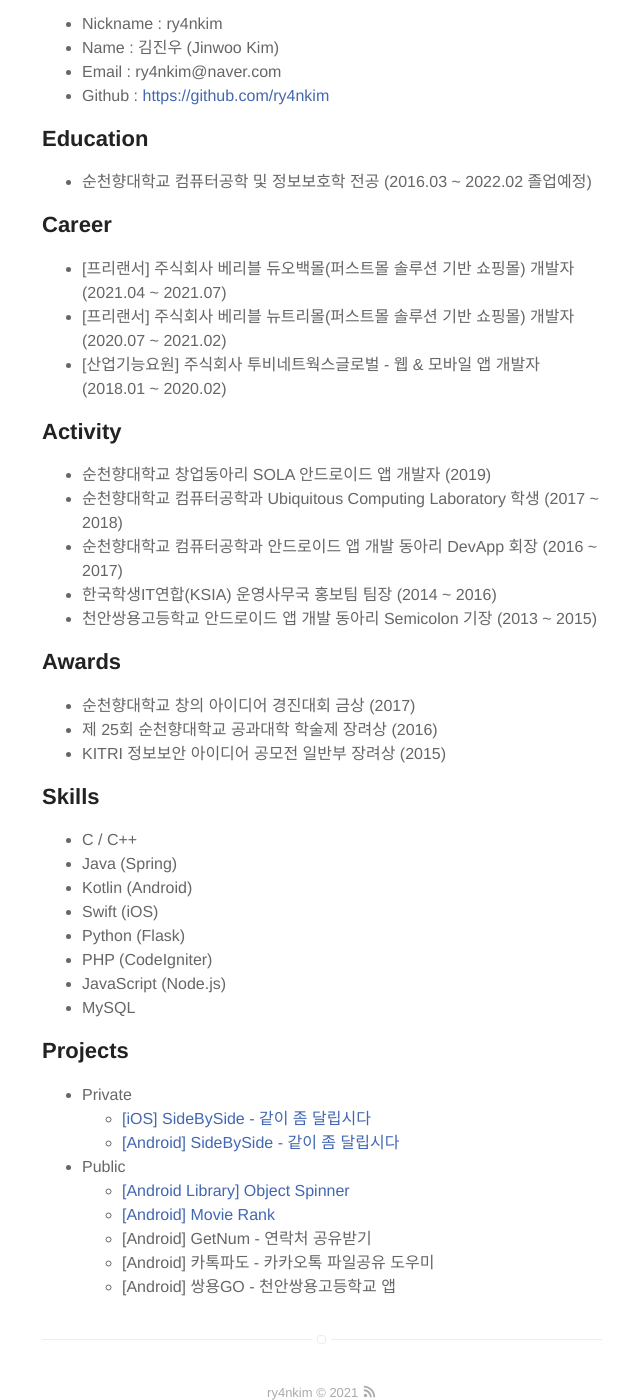
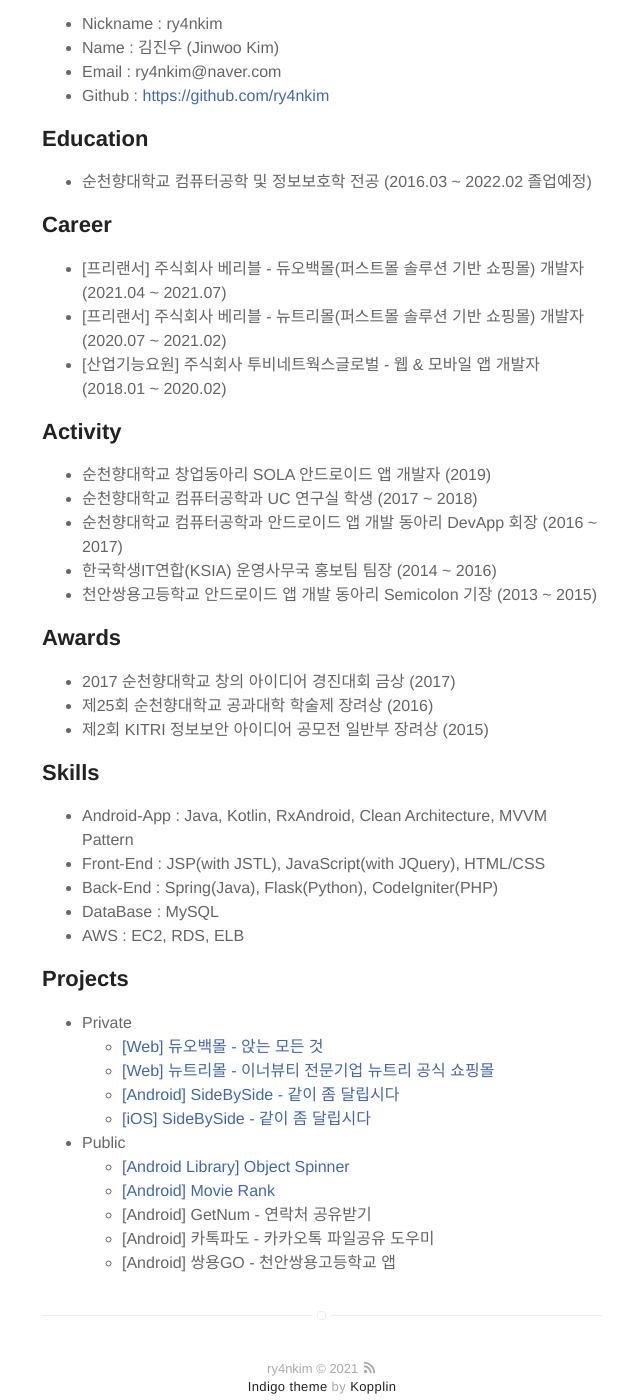
Before and after one commit to ry4nkim/ry4nkim.github.io, a Jekyll site: the page built from about.md, in a window 1280 px wide and 1400 px high, scrolled down 537 px. Shown: the whole window, without its empty margins (318-958 px from the left). Built offline with Jekyll 4.4.1, drawn with Linux system fonts in a browser that asks for light colours.

Commit message:
211121. ry4nkim. Update About

```diff
--- a/about.md
+++ b/about.md
@@ -18,15 +18,15 @@
 
 <h2>Career</h2>
 <ul>
-  <li>[프리랜서] 주식회사 베리블 듀오백몰(퍼스트몰 솔루션 기반 쇼핑몰) 개발자 (2021.04 ~ 2021.07)</li>
-  <li>[프리랜서] 주식회사 베리블 뉴트리몰(퍼스트몰 솔루션 기반 쇼핑몰) 개발자 (2020.07 ~ 2021.02)</li>
-  <li>[산업기능요원] 주식회사 투비네트웍스글로벌 - 웹 & 모바일 앱 개발자 (2018.01 ~ 2020.02)</li>
+  <li>[프리랜서] 주식회사 베리블 - 듀오백몰(퍼스트몰 솔루션 기반 쇼핑몰) 개발자<br/>(2021.04 ~ 2021.07)</li>
+  <li>[프리랜서] 주식회사 베리블 - 뉴트리몰(퍼스트몰 솔루션 기반 쇼핑몰) 개발자<br/>(2020.07 ~ 2021.02)</li>
+  <li>[산업기능요원] 주식회사 투비네트웍스글로벌 - 웹 & 모바일 앱 개발자<br/>(2018.01 ~ 2020.02)</li>
 </ul>
 
 <h2>Activity</h2>
 <ul>
   <li>순천향대학교 창업동아리 SOLA 안드로이드 앱 개발자 (2019)</li>
-  <li>순천향대학교 컴퓨터공학과 Ubiquitous Computing Laboratory 학생 (2017 ~ 2018)</li>
+  <li>순천향대학교 컴퓨터공학과 UC 연구실 학생 (2017 ~ 2018)</li>
   <li>순천향대학교 컴퓨터공학과 안드로이드 앱 개발 동아리 DevApp 회장 (2016 ~ 2017)</li>
   <li>한국학생IT연합(KSIA) 운영사무국 홍보팀 팀장 (2014 ~ 2016)</li>
   <li>천안쌍용고등학교 안드로이드 앱 개발 동아리 Semicolon 기장 (2013 ~ 2015)</li>
@@ -34,21 +34,18 @@
 
 <h2>Awards</h2>
 <ul>
-  <li>순천향대학교 창의 아이디어 경진대회 금상 (2017)</li>
-  <li>제 25회 순천향대학교 공과대학 학술제 장려상 (2016)</li>
-  <li>KITRI 정보보안 아이디어 공모전 일반부 장려상 (2015)</li>
+  <li>2017 순천향대학교 창의 아이디어 경진대회 금상 (2017)</li>
+  <li>제25회 순천향대학교 공과대학 학술제 장려상 (2016)</li>
+  <li>제2회 KITRI 정보보안 아이디어 공모전 일반부 장려상 (2015)</li>
 </ul>
 
 <h2>Skills</h2>
 <ul class="skill-list">
-  <li>C / C++</li>
-  <li>Java (Spring)</li>
-  <li>Kotlin (Android)</li>
-  <li>Swift (iOS)</li>
-  <li>Python (Flask)</li>
-  <li>PHP (CodeIgniter)</li>
-  <li>JavaScript (Node.js)</li>
-  <li>MySQL</li>
+  <li>Android-App : Java, Kotlin, RxAndroid, Clean Architecture, MVVM Pattern</li>
+  <li>Front-End : JSP(with JSTL), JavaScript(with JQuery), HTML/CSS</li>
+  <li>Back-End : Spring(Java), Flask(Python), CodeIgniter(PHP)</li>
+  <li>DataBase : MySQL</li>
+  <li>AWS : EC2, RDS, ELB</li>
 </ul>
 
 <h2>Projects</h2>
@@ -56,10 +53,16 @@
   <li>Private</li>
   <ul>
     <li>
-      <a href="https://itunes.apple.com/kr/app/id1398166366" style="text-decoration: none;" onmouseover="this.style.textDecoration='underline';" onmouseout="this.style.textDecoration='none';">[iOS] SideBySide - 같이 좀 달립시다</a>
+      <a href="https://www.duoback.co.kr" style="text-decoration: none;" onmouseover="this.style.textDecoration='underline';" onmouseout="this.style.textDecoration='none';">[Web] 듀오백몰 - 앉는 모든 것</a>
+    </li>
+    <li>
+      <a href="https://www.newtreemall.co.kr" style="text-decoration: none;" onmouseover="this.style.textDecoration='underline';" onmouseout="this.style.textDecoration='none';">[Web] 뉴트리몰 - 이너뷰티 전문기업 뉴트리 공식 쇼핑몰</a>
     </li>
     <li>
       <a href="https://play.google.com/store/apps/details?id=com.tbnws.sidebyside" style="text-decoration: none;" onmouseover="this.style.textDecoration='underline';" onmouseout="this.style.textDecoration='none';">[Android] SideBySide - 같이 좀 달립시다</a>
+    </li>
+    <li>
+      <a href="https://itunes.apple.com/kr/app/id1398166366" style="text-decoration: none;" onmouseover="this.style.textDecoration='underline';" onmouseout="this.style.textDecoration='none';">[iOS] SideBySide - 같이 좀 달립시다</a>
     </li>
   </ul>
 
```
